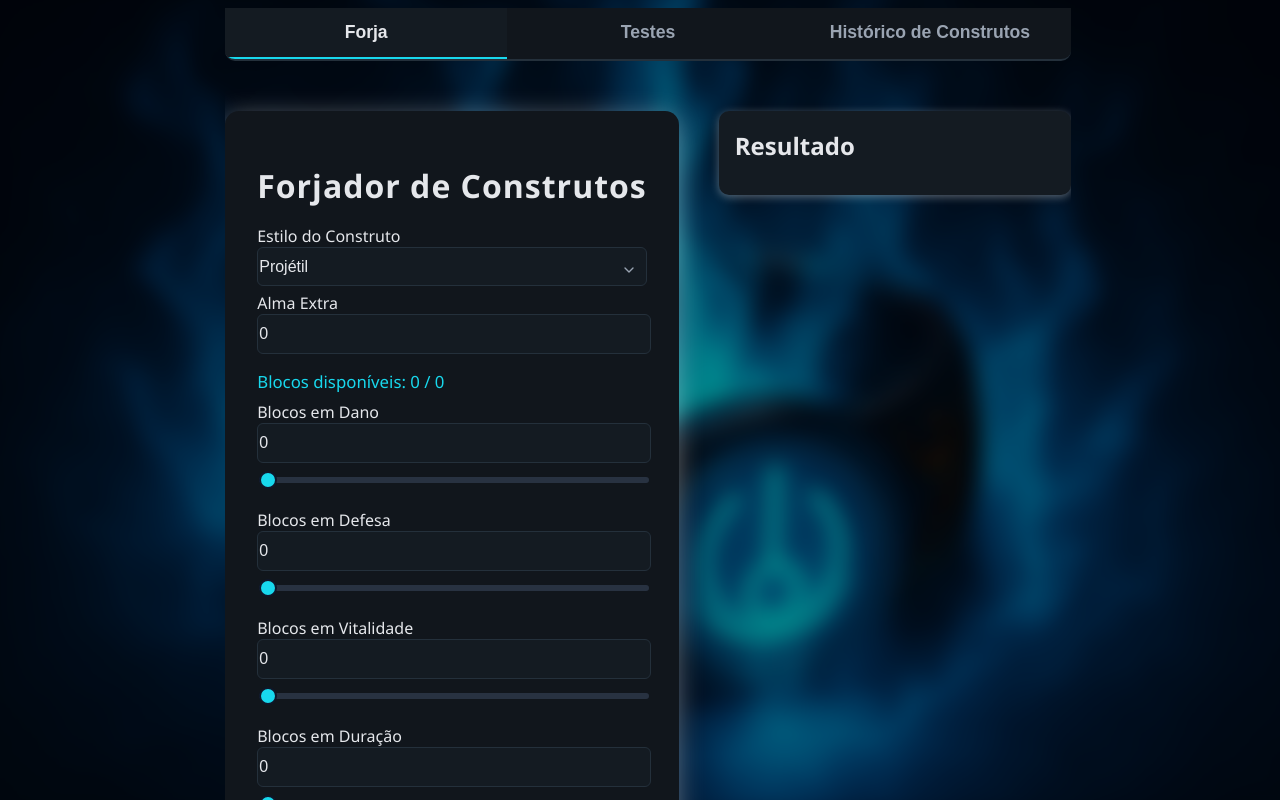
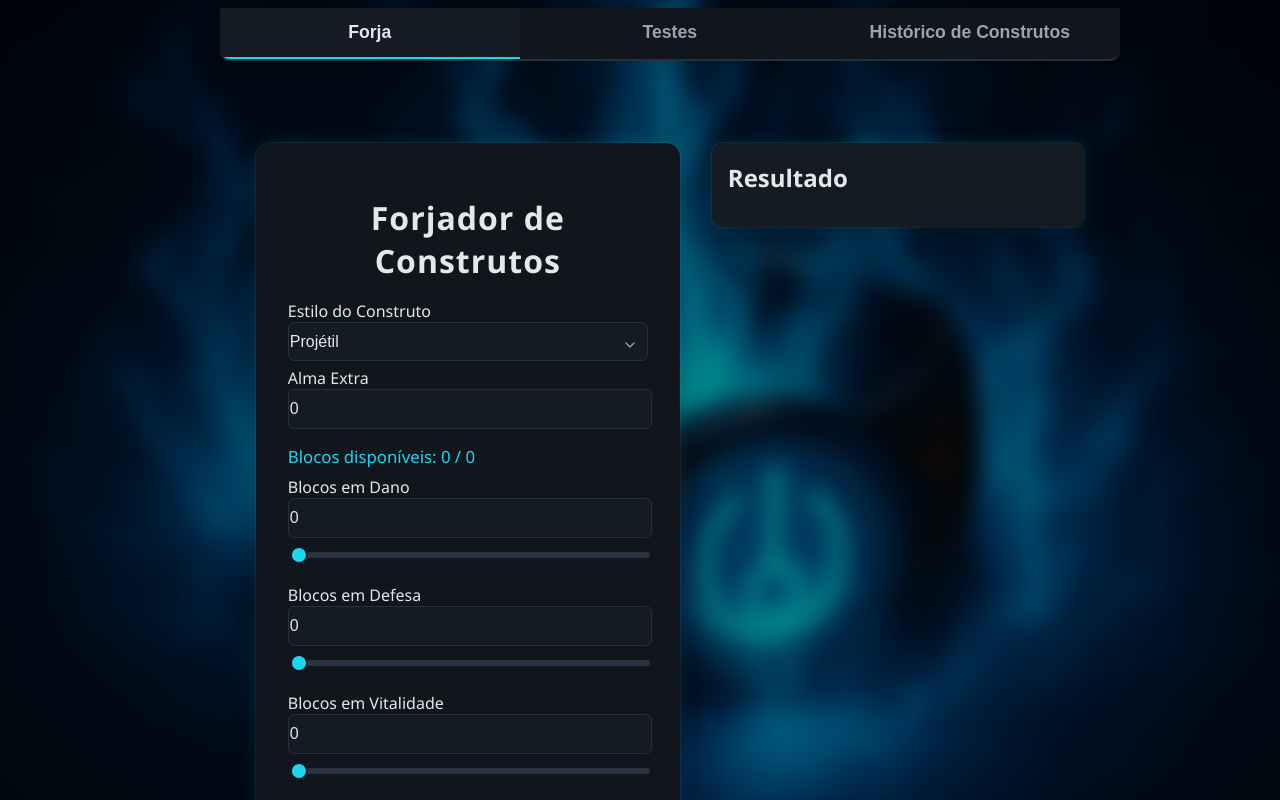
Before and after one commit to PedroAugusto08/LIGHT, a Next.js app: page / in a window 1280 px wide. Shown: the top 800 px of the page. Built offline with nearby package versions, Linux system fonts and the light colour scheme.

Commit message:
Melhoria de UI

```diff
--- a/public/style.css
+++ b/public/style.css
@@ -24,7 +24,7 @@
 }
 
 .tabs-container {
-    width: 100%;
+    width: 105%;
     min-height: 100dvh;
     display: flex;
     flex-direction: column;
@@ -32,7 +32,8 @@
     background: transparent;
     position: relative;
     z-index: 1;
-    overflow: hidden; /* evita scrollbars externas */
+    overflow-x: hidden;
+    overflow-y: visible;
 }
 .tabs-bar {
     display: flex;
@@ -64,9 +65,11 @@
 }
 .tabs-content {
     width: 100%;
-    max-width: 1100px;
+    max-width: 1200px;
     margin: 0 auto;
     flex: 1 1 0;
+    padding: 0 32px 48px;
+    box-sizing: border-box;
 }
 .tab-pane {
     width: 100%;
@@ -75,11 +78,12 @@
 .historico-container {
     background: var(--surface);
     border-radius: 12px;
-    box-shadow: 0 2px 8px rgba(255, 255, 255, 0.35);
     padding: 32px 28px;
     margin: 32px auto;
     max-width: 500px;
     min-height: 200px;
+    box-shadow: 0 6px 22px -6px rgba(0,0,0,0.55), 0 0 0 1px rgba(255,255,255,0.06), 0 0 18px -4px rgba(34,211,238,0.25);
+    position: relative;
 }
 .historico-actions {
     display: flex;
@@ -174,24 +178,26 @@
 .main-flex {
     display: flex;
     flex-direction: row;
-    gap: 40px;
+    flex-wrap: wrap;
+    gap: 32px;
     align-items: flex-start;
-    justify-content: center;
+    justify-content: flex-start;
     width: 100%;
     box-sizing: border-box;
-    padding-bottom: 32px; /* substitui margens que geravam overflow vertical */
+    padding: 32px 0 0 0;
 }
 .result {
     background: var(--surface-2);
     padding: 18px 16px;
     border-radius: 10px;
     margin-top: 32px;
-    box-shadow: 0 2px 8px rgba(255, 255, 255, 0.35);
+    box-shadow: 0 6px 22px -6px rgba(0,0,0,0.55), 0 0 0 1px rgba(255,255,255,0.06), 0 0 18px -4px rgba(34,211,238,0.25);
     font-size: 1.05em;
     min-width: 320px;
     min-height: 48px;
     max-width: 420px;
-    flex: 1 1 0;
+    flex: 1 1 320px;
+    position: relative;
 }
 .section-divider {
     border: 0;
@@ -221,11 +227,7 @@
     .main-flex { flex-direction: column; gap: 0; align-items: stretch; }
     .result { margin-top: 28px; min-width: 0; max-width: 100vw; }
 }
-html, body {
-    width: 100%;
-    max-width: 100%;
-    overflow-x: hidden; /* remove barra horizontal */
-}
+html, body { width: 100%; max-width: 100%; overflow-x: hidden; }
 body {
     font-family: 'Segoe UI', Arial, sans-serif;
     background: var(--bg);
@@ -234,22 +236,56 @@ body {
     display: flex;
     align-items: flex-start;
     justify-content: center;
-    overflow-y: auto;
-    scrollbar-width: none; /* Firefox */
+    overflow-y: auto; /* mostra barra vertical quando necessário */
+    scrollbar-width: thin; /* Firefox: barra fina */
+    scrollbar-color: var(--accent) transparent;
 }
-body::-webkit-scrollbar { width: 0; height: 0; }
+body::-webkit-scrollbar { width: 10px; }
+body::-webkit-scrollbar-track { background: transparent; }
+body::-webkit-scrollbar-thumb { background: var(--surface-2); border-radius: 6px; border: 2px solid var(--bg); }
+body::-webkit-scrollbar-thumb:hover { background: var(--accent); }
 
 .container {
     background: var(--surface);
     padding: 32px 32px;
     border-radius: 14px;
-    box-shadow: 0 4px 24px rgba(255, 255, 255, 0.35);
-    max-width: 420px;
+    box-shadow: 0 6px 22px -6px rgba(0,0,0,0.55), 0 0 0 1px rgba(255,255,255,0.06), 0 0 18px -4px rgba(34,211,238,0.25);
+    max-width: 420px; /* valor base em telas menores */
     width: 100%;
-    margin: 32px 0 0 0; /* remove margem inferior que gerava overflow vertical */
+    margin: 32px 0 0 0;
     display: flex;
     flex-direction: column;
     align-items: stretch;
+    position: relative;
+}
+
+.right-col {
+    display: flex;
+    flex-direction: column;
+    gap: 28px;
+    min-width: 320px;
+    flex: 1 1 320px;
+}
+
+.favoritos-container, #resultadoTeste {
+    background: var(--surface-2);
+    padding: 18px 16px;
+    border-radius: 10px;
+    box-shadow: 0 6px 22px -6px rgba(0,0,0,0.55), 0 0 0 1px rgba(255,255,255,0.06), 0 0 18px -4px rgba(34,211,238,0.25);
+    position: relative;
+}
+
+/* ----- Layout desktop: manter lado a lado sem wrap, reduzindo larguras ----- */
+@media (min-width: 1050px) {
+    .main-flex { flex-wrap: nowrap; justify-content: center; }
+    .main-flex > .container { flex: 0 0 360px; max-width: 360px; }
+    .main-flex > .result { flex: 0 0 340px; max-width: 340px; }
+    .main-flex > .right-col { flex: 0 0 360px; max-width: 360px; }
+}
+
+/* Ajusta ainda mais em telas muito largas para centralizar e dar equilíbrio */
+@media (min-width: 1400px) {
+    .tabs-content { max-width: 1320px; }
 }
 
 h1 {
--- a/public/teste.css
+++ b/public/teste.css
@@ -1,5 +1,5 @@
 #tab-testes h2 {
-  margin: 6px 0 14px;
+  margin: 6px 80px;
   font-weight: 600;
 }
 
@@ -17,7 +17,7 @@
 /* Container de Favoritos */
 .favoritos-container {
   background: var(--surface);
-  padding: 16px 16px;
+  padding: 12px 10px;
   border-radius: 12px;
   box-shadow: 0 2px 8px rgba(255, 255, 255, 0.35);
   width: 100%;
@@ -109,7 +109,7 @@
   max-width: 100%;
   background: var(--surface-2);
   border-radius: 10px;
-  padding: 18px 16px;
+  padding: 18px 10px;
   box-shadow: 0 2px 8px rgba(255, 255, 255, 0.35);
 }
 #resultadoTeste .result-container {
```
